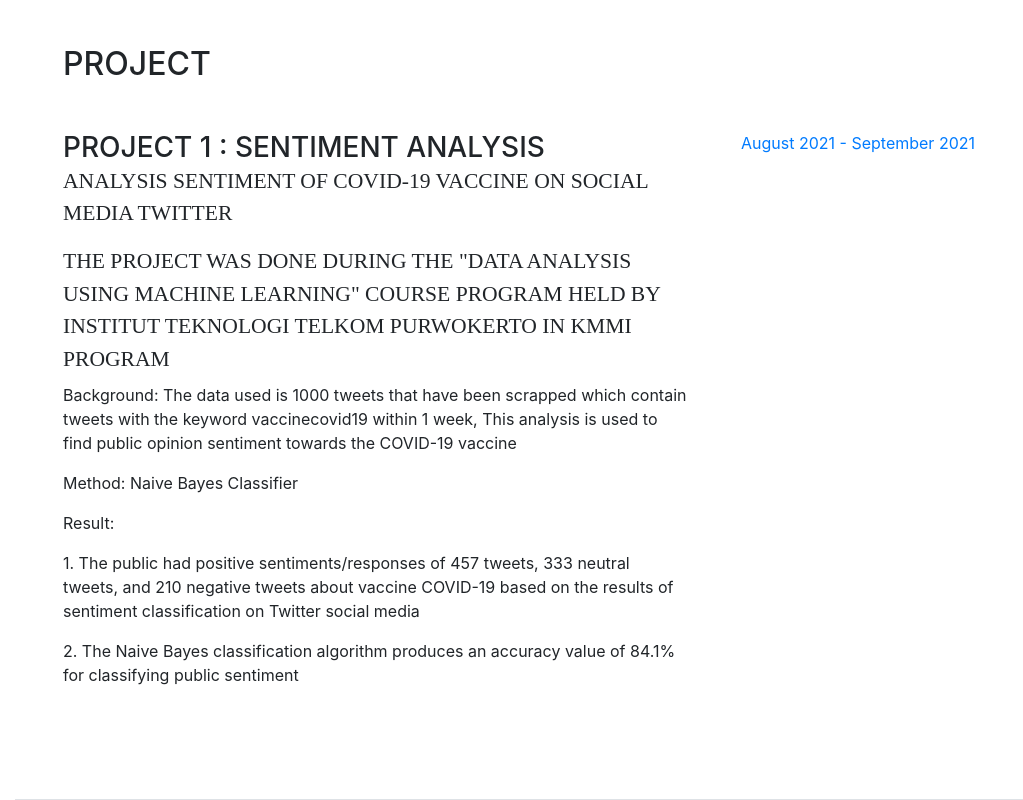
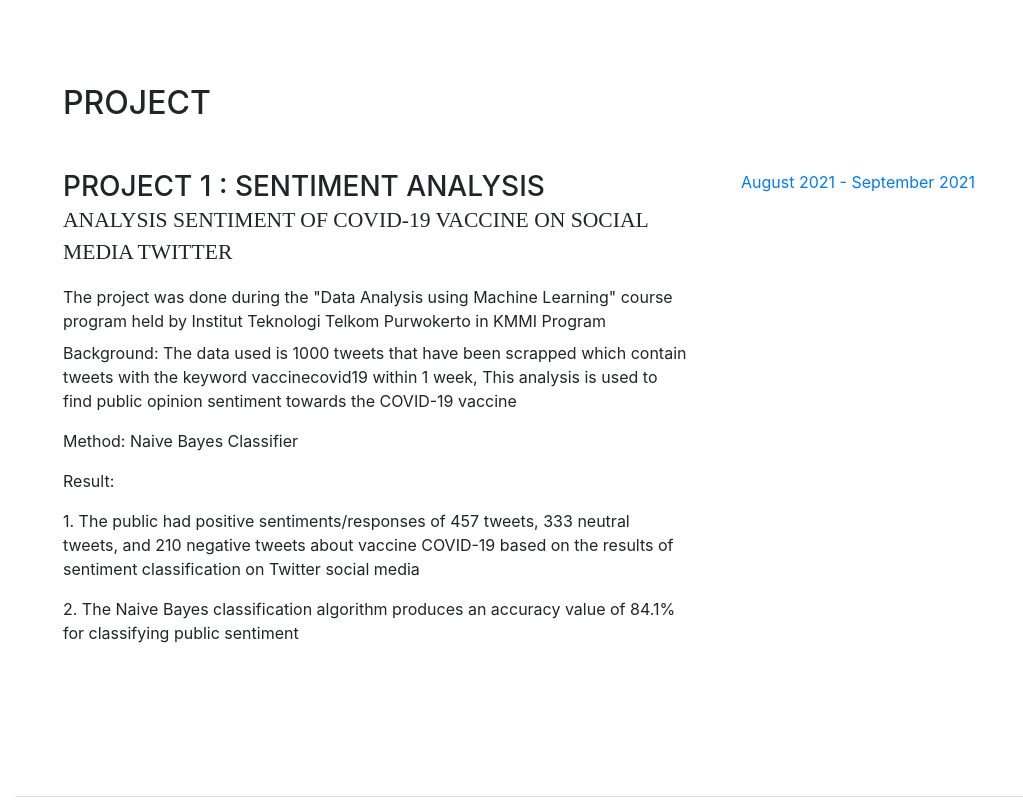
Before and after one commit to dindavirrliana/Portfolio, a website with bundled scripts: page index.html in a window 1280 px wide. Shown: the part 3755-4555 px from the top of the page, without its empty margins (257-1280 px from the left). Built offline with nearby package versions, Linux system fonts and the light colour scheme; a web font is replaced by a local one.

Commit message:
index.html

```diff
--- a/index.html
+++ b/index.html
@@ -227,7 +227,7 @@
             <div class="resume-content mr-auto">
               <h3 class="mb-0"> Project 1 : Sentiment Analysis</h3>
               <div class="subheading mb-3">Analysis Sentiment of Covid-19 Vaccine on Social Media Twitter</div>
-              <div class="subheading mb-2">The project was done during the "Data Analysis using Machine Learning" course program held by Institut Teknologi Telkom Purwokerto in KMMI Program</div>
+              <div class="mb-2">The project was done during the "Data Analysis using Machine Learning" course program held by Institut Teknologi Telkom Purwokerto in KMMI Program</div>
               <p>Background: The data used is 1000 tweets that have been scrapped which contain tweets with the keyword vaccinecovid19 within 1 week,
                 This analysis is used to find public opinion sentiment towards the COVID-19 vaccine </p>
               <p>Method: Naive Bayes Classifier</p>
```
